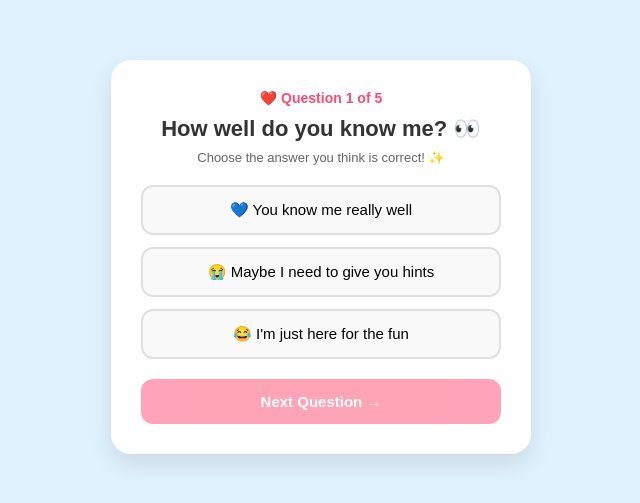
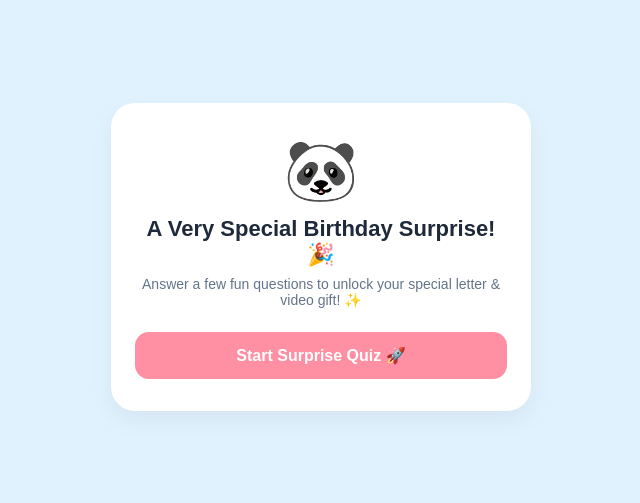
Before and after one commit to umer-eng/birthday-card, a React (Vite) app: page / in a window 1280 px wide. Shown: the part 143-646 px from the top of the page, without its empty margins (319-959 px from the left). Built offline with nearby package versions, Linux system fonts and the light colour scheme.

Commit message:
Restored full original app flow with Home, Quiz, Letter and Video

```diff
--- a/src/App.css
+++ b/src/App.css
@@ -2,122 +2,153 @@
   box-sizing: border-box;
   margin: 0;
   padding: 0;
+  font-family: 'Poppins', sans-serif;
 }
 
 body {
-  font-family: 'Poppins', sans-serif;
   background-color: #e0f2fe;
+  display: flex;
+  justify-content: center;
+  align-items: center;
+  min-height: 100vh;
 }
 
 .app-container {
   display: flex;
   justify-content: center;
   align-items: center;
-  min-height: 100vh;
+  width: 100%;
   padding: 20px;
 }
 
-.quiz-screen, .special-card, .final-card {
-  background: white;
-  padding: 30px;
-  border-radius: 20px;
-  box-shadow: 0 10px 25px rgba(0, 0, 0, 0.1);
+.quiz-card {
+  background: #ffffff;
+  padding: 32px 24px;
+  border-radius: 24px;
+  box-shadow: 0 10px 25px rgba(0, 0, 0, 0.05);
+  width: 100%;
+  max-width: 420px;
   text-align: center;
-  max-width: 420px;
-  width: 100%;
+}
+
+.panda-avatar {
+  font-size: 60px;
+  margin-bottom: 10px;
 }
 
 .question-count {
   color: #ff4b72;
-  font-weight: bold;
+  font-weight: 600;
   font-size: 14px;
-  margin-bottom: 10px;
+  margin-bottom: 8px;
 }
 
 .quiz-title {
   font-size: 22px;
-  color: #333;
+  color: #1e293b;
   margin-bottom: 8px;
 }
 
 .quiz-subtitle {
-  font-size: 13px;
-  color: #666;
-  margin-bottom: 20px;
+  font-size: 14px;
+  color: #64748b;
+  margin-bottom: 24px;
 }
 
 .options-container {
   display: flex;
   flex-direction: column;
   gap: 12px;
-  margin-bottom: 20px;
+  margin-bottom: 16px;
 }
 
 .option-btn {
+  width: 100%;
   padding: 14px;
-  border-radius: 12px;
-  border: 2px solid #e0e0e0;
-  background: #f9f9f9;
+  border-radius: 14px;
+  border: 1px solid #e2e8f0;
+  background: #f8fafc;
+  color: #1e293b;
   font-size: 15px;
   cursor: pointer;
   transition: all 0.2s ease;
 }
 
 .option-btn.correct {
-  background-color: #28a745;
-  color: white;
-  border-color: #28a745;
+  background: #dcfce7;
+  border-color: #22c55e;
+  color: #15803d;
+  font-weight: 600;
 }
 
 .option-btn.wrong {
-  background-color: #ff4d4d;
-  color: white;
-  border-color: #ff4d4d;
+  background: #fee2e2;
+  border-color: #ef4444;
+  color: #b91c1c;
 }
 
 .error-text {
-  color: #ff4d4d;
-  font-weight: bold;
+  color: #ef4444;
   font-size: 13px;
-  margin-bottom: 15px;
+  margin-bottom: 12px;
 }
 
-.next-button, .final-btn {
+.nav-buttons {
+  display: flex;
+  gap: 10px;
+}
+
+.next-button {
+  flex: 2;
   width: 100%;
   padding: 14px;
-  border-radius: 12px;
+  border-radius: 14px;
   border: none;
-  background: #ff4b72;
+  background: #ff8fa3;
   color: white;
-  font-weight: bold;
-  font-size: 15px;
+  font-weight: 600;
+  font-size: 16px;
   cursor: pointer;
 }
 
 .next-button:disabled {
-  opacity: 0.5;
+  background: #fca5a5;
+  opacity: 0.7;
   cursor: not-allowed;
 }
 
-.button-group {
-  display: flex;
-  gap: 10px;
-  margin-top: 20px;
-}
-
-.back-btn {
-  width: 100%;
-  padding: 12px;
-  border-radius: 12px;
-  border: none;
-  background: #e0e0e0;
-  color: #333;
-  font-weight: bold;
+.secondary-btn {
+  flex: 1;
+  padding: 14px;
+  border-radius: 14px;
+  border: 1px solid #cbd5e1;
+  background: #ffffff;
+  color: #475569;
+  font-weight: 600;
+  font-size: 14px;
   cursor: pointer;
 }
 
-.special-img, .final-video {
+.letter-box {
+  background: #fff1f2;
+  padding: 20px;
+  border-radius: 16px;
+  border: 1px solid #fecdd3;
+  text-align: left;
+  color: #9f1239;
+  font-size: 15px;
+  line-height: 1.6;
+  margin-bottom: 20px;
+}
+
+.video-wrapper {
   width: 100%;
-  border-radius: 12px;
-  margin: 15px 0;
+  border-radius: 16px;
+  overflow: hidden;
+  margin-bottom: 20px;
 }
+
+.final-video {
+  width: 100%;
+  display: block;
+}
--- a/src/App.jsx
+++ b/src/App.jsx
@@ -1,7 +1,6 @@
 import React, { useState } from "react";
 import "./App.css";
 
-// Aap ke naye 5 questions
 const quizData = [
   {
     id: 1,
@@ -51,9 +50,8 @@ const quizData = [
 ];
 
 function App() {
-  const [screen, setScreen] = useState("quiz"); // States: 'quiz', 'pre-final', 'final'
-
-  // Quiz States
+  // Screens: 'home' | 'quiz' | 'letter' | 'final'
+  const [screen, setScreen] = useState("home");
   const [currentQuestionIndex, setCurrentQuestionIndex] = useState(0);
   const [selectedOption, setSelectedOption] = useState(null);
   const [isCorrect, setIsCorrect] = useState(false);
@@ -61,7 +59,6 @@ function App() {
 
   const currentQuestion = quizData[currentQuestionIndex];
 
-  // Option select handler
   const handleOptionSelect = (option, idx) => {
     setSelectedOption(idx);
     if (option.correct) {
@@ -69,13 +66,12 @@ function App() {
       setErrorMessage("");
     } else {
       setIsCorrect(false);
-      setErrorMessage("Oops! Sahi answer choose karo aage badhne ke liye! 😜");
+      setErrorMessage("❌ Wrong answer! Pick the correct option to proceed.");
     }
   };
 
-  // Next question handler
   const handleNextQuestion = () => {
-    if (!isCorrect) return; // Galat jawab par aage nahi jane dega
+    if (!isCorrect) return;
 
     setSelectedOption(null);
     setIsCorrect(false);
@@ -84,27 +80,35 @@ function App() {
     if (currentQuestionIndex < quizData.length - 1) {
       setCurrentQuestionIndex((prev) => prev + 1);
     } else {
-      setScreen("pre-final");
+      setScreen("letter");
     }
-  };
-
-  const goBack = () => {
-    if (screen === "final") setScreen("pre-final");
-    else if (screen === "pre-final") setScreen("quiz");
   };
 
   return (
     <div className="app-container">
+      {/* SCREEN 1: HOME PAGE */}
+      {screen === "home" && (
+        <div className="quiz-card">
+          <div className="panda-avatar">🐼</div>
+          <h1 className="quiz-title">A Very Special Birthday Surprise! 🎉</h1>
+          <p className="quiz-subtitle">
+            Answer a few fun questions to unlock your special letter & video gift! ✨
+          </p>
+          <button className="next-button" onClick={() => setScreen("quiz")}>
+            Start Surprise Quiz 🚀
+          </button>
+        </div>
+      )}
 
-      {/* ================= QUIZ SCREEN ================= */}
+      {/* SCREEN 2: QUIZ */}
       {screen === "quiz" && (
-        <section className="quiz-screen">
+        <div className="quiz-card">
           <p className="question-count">
             ❤️ Question {currentQuestionIndex + 1} of {quizData.length}
           </p>
 
           <h1 className="quiz-title">{currentQuestion.question}</h1>
-          <p className="quiz-subtitle">Choose the answer you think is correct! ✨</p>
+          <p className="quiz-subtitle">Choose the correct answer! ✨</p>
 
           <div className="options-container">
             {currentQuestion.options.map((option, idx) => {
@@ -120,7 +124,6 @@ function App() {
                   onClick={() => handleOptionSelect(option, idx)}
                 >
                   {option.text}
-                  {selectedOption === idx && option.correct && " ✓ Correct"}
                 </button>
               );
             })}
@@ -128,59 +131,82 @@ function App() {
 
           {errorMessage && <p className="error-text">{errorMessage}</p>}
 
+          <div className="nav-buttons">
+            {currentQuestionIndex > 0 ? (
+              <button
+                className="secondary-btn"
+                onClick={() => {
+                  setCurrentQuestionIndex((prev) => prev - 1);
+                  setSelectedOption(null);
+                  setIsCorrect(false);
+                  setErrorMessage("");
+                }}
+              >
+                ← Back
+              </button>
+            ) : (
+              <button className="secondary-btn" onClick={() => setScreen("home")}>
+                ← Home
+              </button>
+            )}
+
             <button
               className="next-button"
               onClick={handleNextQuestion}
               disabled={!isCorrect}
             >
-            Next Question →
+              Next →
             </button>
-        </section>
+          </div>
+        </div>
       )}
 
-      {/* ================= PRE-FINAL SCREEN ================= */}
-      {screen === "pre-final" && (
-        <section className="pre-final-screen">
-          <button className="back-button" onClick={goBack}>
-            ← Back
+      {/* SCREEN 3: LETTER & GIFT TRANSITION */}
+      {screen === "letter" && (
+        <div className="quiz-card">
+          <h1 className="quiz-title">You Made It! 🎁</h1>
+          <div className="letter-box">
+            <p>Happy Birthday! 🎂✨</p>
+            <p>
+              Thank you for being such an incredible part of my life. Hope your day is filled with joy, laughter, and endless happiness!
+            </p>
+          </div>
+          <div className="nav-buttons">
+            <button
+              className="secondary-btn"
+              onClick={() => {
+                setScreen("quiz");
+                setCurrentQuestionIndex(quizData.length - 1);
+              }}
+            >
+              ← Back to Quiz
             </button>
-          <div className="special-card">
-            <h2>You Made It! 🎉</h2>
-            <img src="/special-photo.jpg" alt="Special Memory" className="special-img" />
-            <p>Ready for the main surprise?</p>
-            <button className="final-btn" onClick={() => setScreen("final")}>
-              See Final Surprise ❤️
+            <button className="next-button" onClick={() => setScreen("final")}>
+              See Video Surprise ❤️
             </button>
           </div>
-        </section>
+        </div>
       )}
 
-      {/* ================= FINAL SURPRISE (ANIMATION & VIDEO) ================= */}
+      {/* SCREEN 4: FINAL SURPRISE VIDEO */}
       {screen === "final" && (
-        <section className="final-screen">
-          <button className="back-button" onClick={goBack}>
-            ← Back
-          </button>
+        <div className="quiz-card">
+          <h1 className="quiz-title" style={{ color: "#ff4b72" }}>
+            You Are My Forever ❤️
+          </h1>
 
-          <div className="final-card">
-            <h1 className="forever-title">You Are My Forever ❤️</h1>
-
-            <div className="final-video-wrapper">
-              <video className="final-video" controls playsInline preload="auto">
+          <div className="video-wrapper">
+            <video className="final-video" controls autoPlay playsInline>
               <source src="/birthday-video.mp4" type="video/mp4" />
-                Your browser does not support the video.
+              Your browser does not support video playback.
             </video>
           </div>
 
-            <p className="final-message">
-              Some memories are simply too special to be forgotten. 💙
-            </p>
-
-            <div className="final-hearts">💙 💙 💙</div>
+          <button className="secondary-btn" onClick={() => setScreen("letter")}>
+            ← Back to Letter
+          </button>
         </div>
-        </section>
       )}
-
     </div>
   );
 }
```
Lines whose indentation alone changed are shown as unchanged.
